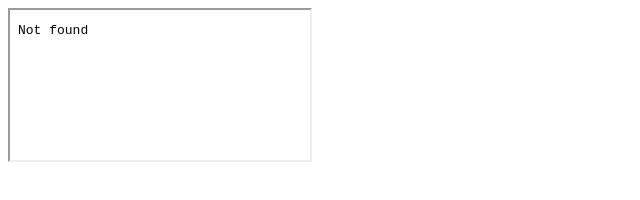
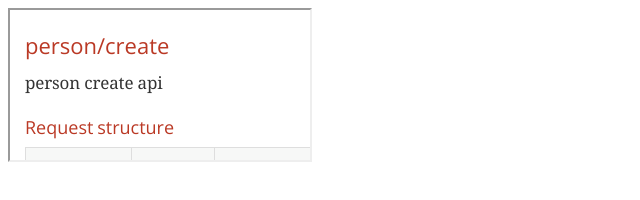
Before and after one commit to pphip/spring-boot-example, a plain HTML site: page index.html in a window 1280 px wide. Shown: the whole page, without its empty margins (0-640 px from the left). Drawn offline with nearby package versions, Linux system fonts and the light colour scheme; the site is published under a folder, as on GitHub Pages, so addresses that start at the root find nothing; a web font is replaced by a local one.

Commit message:
Update index.html

```diff
--- a/index.html
+++ b/index.html
@@ -1 +1 @@
-<iframe src=/docs/test.html>
+<iframe src=./docs/test.html>
```
